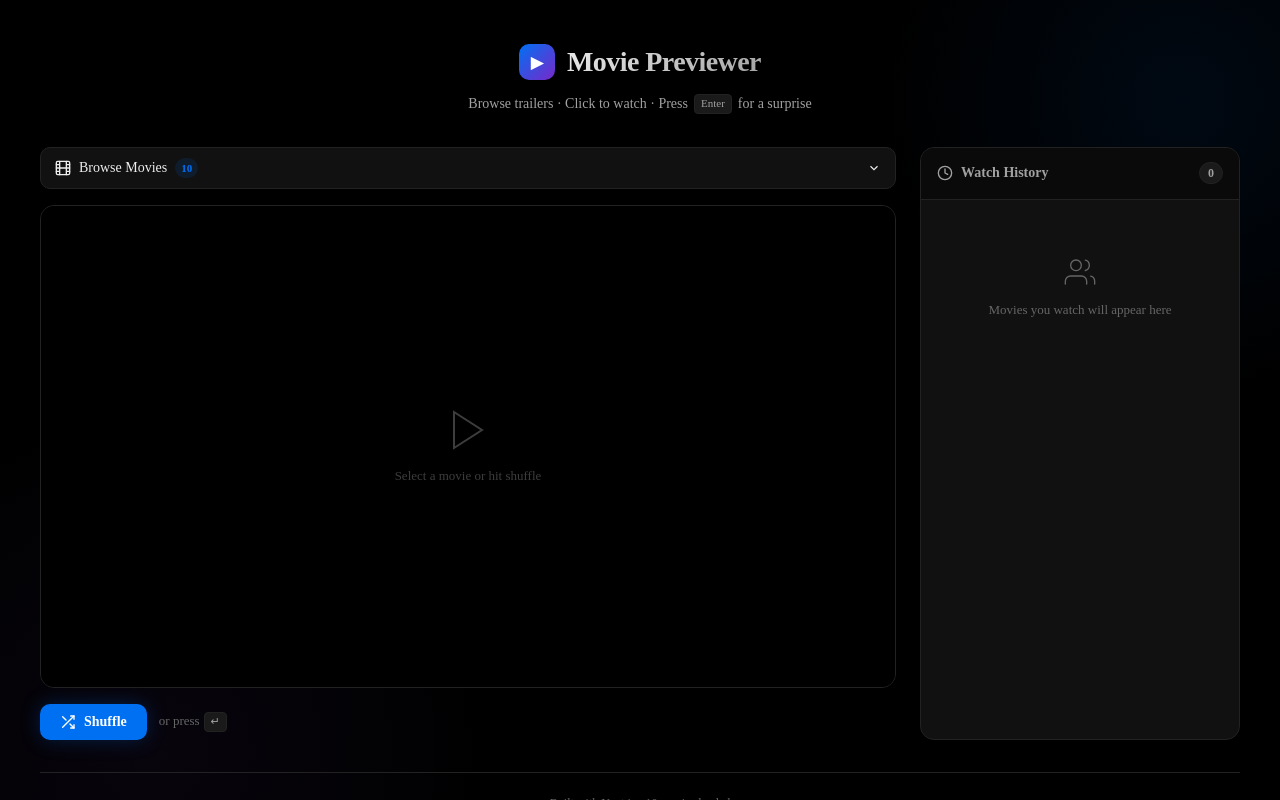
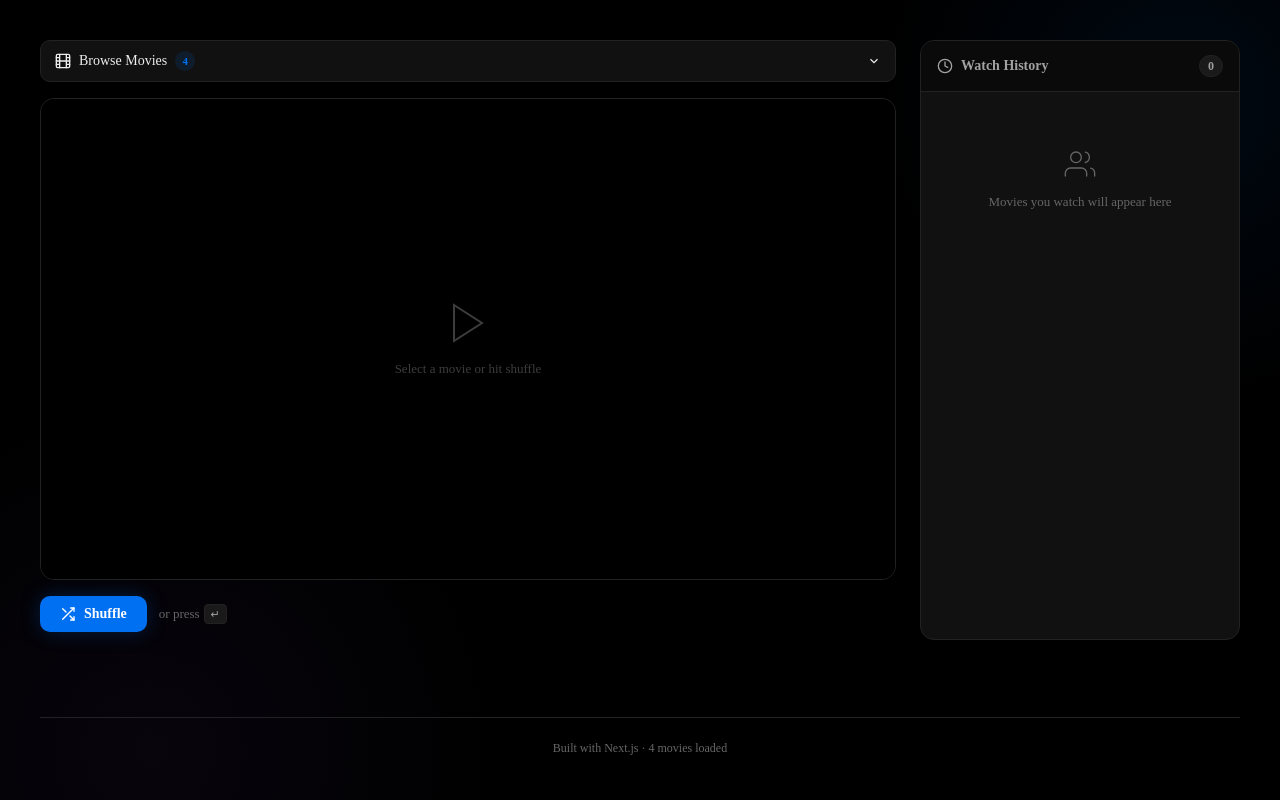
Before and after one commit to rachancheet/movie_previewing, a Next.js app: page / in a window 1280 px wide. Built offline with nearby package versions, Linux system fonts and the light colour scheme.

Commit message:
working better

```diff
--- a/src/app/page.tsx
+++ b/src/app/page.tsx
@@ -141,16 +141,7 @@ export default function Home() {
       <div style={styles.bgOrb1} />
       <div style={styles.bgOrb2} />
 
-      {/* ── Header ───────────────────────────────────────────────── */}
-      <header style={styles.header}>
-        <div style={styles.logoWrapper}>
-          <div style={styles.logoIcon}>▶</div>
-          <h1 style={styles.title}>Movie Previewer</h1>
-        </div>
-        <p style={styles.subtitle}>
-          Browse trailers · Click to watch · Press <kbd style={styles.kbd}>Enter</kbd> for a surprise
-        </p>
-      </header>
+
 
       {/* ── Content Grid ─────────────────────────────────────────── */}
       <div className="content-grid" style={styles.contentGrid}>
@@ -558,52 +549,7 @@ const styles: Record<string, React.CSSProperties> = {
     zIndex: 0,
   },
 
-  /* Header */
-  header: {
-    textAlign: "center" as const,
-    zIndex: 1,
-    animation: "fadeIn 0.6s ease-out",
-  },
 
-  logoWrapper: {
-    display: "flex",
-    alignItems: "center",
-    justifyContent: "center",
-    gap: 12,
-    marginBottom: 8,
-  },
-
-  logoIcon: {
-    width: 36,
-    height: 36,
-    borderRadius: "var(--radius-md)",
-    background: "linear-gradient(135deg, var(--accent) 0%, #7928ca 100%)",
-    display: "flex",
-    alignItems: "center",
-    justifyContent: "center",
-    fontSize: 16,
-    color: "#fff",
-    fontWeight: 700,
-  },
-
-  title: {
-    fontSize: 28,
-    fontWeight: 700,
-    letterSpacing: "-0.02em",
-    background: "linear-gradient(135deg, var(--text-primary) 0%, var(--text-secondary) 100%)",
-    WebkitBackgroundClip: "text",
-    WebkitTextFillColor: "transparent",
-  },
-
-  subtitle: {
-    fontSize: 14,
-    color: "var(--text-secondary)",
-    display: "flex",
-    alignItems: "center",
-    gap: 6,
-    justifyContent: "center",
-    flexWrap: "wrap" as const,
-  },
 
   kbd: {
     display: "inline-flex",
--- a/src/data/movies.json
+++ b/src/data/movies.json
@@ -1,24 +1,17 @@
 {
   "movies": [
     {
-      "name": "Citizen Kane",
+      "name": "Inception",
       "trailer": {
-        "videoId": "8dxh3lwdOFw",
-        "embedUrl": "https://www.youtube.com/embed/8dxh3lwdOFw"
+        "videoId": "YoHD9XEInc0",
+        "embedUrl": "https://www.youtube.com/embed/YoHD9XEInc0"
       }
     },
     {
-      "name": "The Godfather",
+      "name": "Interstellar",
       "trailer": {
-        "videoId": "UaVTIH8mujA",
-        "embedUrl": "https://www.youtube.com/embed/UaVTIH8mujA"
-      }
-    },
-    {
-      "name": "The Godfather: Part II",
-      "trailer": {
-        "videoId": "9O1Iy9od7-A",
-        "embedUrl": "https://www.youtube.com/embed/9O1Iy9od7-A"
+        "videoId": "zSWdZVtXT7E",
+        "embedUrl": "https://www.youtube.com/embed/zSWdZVtXT7E"
       }
     },
     {
@@ -29,45 +22,10 @@
       }
     },
     {
-      "name": "12 Angry Men",
+      "name": "Oppenheimer",
       "trailer": {
-        "videoId": "TEN-2uTi2c0",
-        "embedUrl": "https://www.youtube.com/embed/TEN-2uTi2c0"
-      }
-    },
-    {
-      "name": "Schindlers List",
-      "trailer": {
-        "videoId": "mxphAlJID9U",
-        "embedUrl": "https://www.youtube.com/embed/mxphAlJID9U"
-      }
-    },
-    {
-      "name": "The Lord of the Rings: The Return of the King",
-      "trailer": {
-        "videoId": "r5X-hFf6Bwo",
-        "embedUrl": "https://www.youtube.com/embed/r5X-hFf6Bwo"
-      }
-    },
-    {
-      "name": "Pulp Fiction",
-      "trailer": {
-        "videoId": "s7EdQ4FqbhY",
-        "embedUrl": "https://www.youtube.com/embed/s7EdQ4FqbhY"
-      }
-    },
-    {
-      "name": "The Good the Bad and the Ugly",
-      "trailer": {
-        "videoId": "WCN5JJY_wiA",
-        "embedUrl": "https://www.youtube.com/embed/WCN5JJY_wiA"
-      }
-    },
-    {
-      "name": "The Lord of the Rings: The Fellowship of the Ring",
-      "trailer": {
-        "videoId": "V75dMMIW2B4",
-        "embedUrl": "https://www.youtube.com/embed/V75dMMIW2B4"
+        "videoId": "bK6ldnjE3Y0",
+        "embedUrl": "https://www.youtube.com/embed/bK6ldnjE3Y0"
       }
     }
   ]
--- a/src/lib/store.ts
+++ b/src/lib/store.ts
@@ -3,6 +3,9 @@ import path from 'path';
 import yts from 'yt-search';
 
 const DATA_FILE = path.join(process.cwd(), 'src', 'data', 'movies.json');
+
+const FETCH_DELAY_MS = 1000; // pause between YouTube searches to avoid rate-limits
+const sleep = (ms: number) => new Promise((r) => setTimeout(r, ms));
 
 // Shape of what we persist
 export type TrailerInfo = { videoId: string; embedUrl: string };
@@ -82,7 +85,8 @@ export async function getRandomTrailer(): Promise<MovieEntry | null> {
 /**
  * Replace the movie list.
  * - Movies already in the store keep their existing trailer (no re-fetch).
- * - New movies get their trailer fetched now.
+ * - New movies are saved immediately with trailer: null.
+ * - Trailer fetching for new movies happens in the background (fire-and-forget).
  * - Movies removed from the new list are dropped.
  */
 export async function updateMovieList(newNames: string[]): Promise<MovieEntry[]> {
@@ -96,22 +100,62 @@ export async function updateMovieList(newNames: string[]): Promise<MovieEntry[]>
     existing.set(entry.name.toLowerCase(), entry.trailer);
   }
 
-  // Build new list, reusing trailers where possible
+  // Build new list, reusing trailers where possible; new movies get null
   const entries: MovieEntry[] = [];
+  const needFetch: string[] = [];
 
   for (const name of cleaned) {
     const key = name.toLowerCase();
     if (existing.has(key) && existing.get(key) !== null) {
-      // already have a trailer – reuse it
       entries.push({ name, trailer: existing.get(key)! });
     } else {
-      // new movie – fetch trailer
-      const trailer = await fetchTrailerForMovie(name);
-      entries.push({ name, trailer });
+      entries.push({ name, trailer: null });
+      needFetch.push(name);
     }
   }
 
+  // Save immediately so the response is instant
   const updated: StoreData = { movies: entries };
   await writeStore(updated);
+
+  // Kick off background trailer fetching (fire-and-forget)
+  if (needFetch.length > 0) {
+    fetchTrailersInBackground(needFetch);
+  }
+
   return entries;
 }
+
+/**
+ * Fetch trailers for the given movie names in the background.
+ * After each successful fetch, patch the store on disk.
+ * Errors are silently swallowed – the frontend can retry later.
+ */
+function fetchTrailersInBackground(names: string[]): void {
+  // We intentionally do NOT await this – it runs detached
+  (async () => {
+    for (let i = 0; i < names.length; i++) {
+      const name = names[i];
+
+      // Throttle: wait before each fetch (skip the first one)
+      if (i > 0) await sleep(FETCH_DELAY_MS);
+
+      try {
+        const trailer = await fetchTrailerForMovie(name);
+        if (!trailer) continue;
+
+        // Read → patch → write (safe for sequential background work)
+        const store = await readStore();
+        const entry = store.movies.find(
+          (m) => m.name.toLowerCase() === name.toLowerCase(),
+        );
+        if (entry) {
+          entry.trailer = trailer;
+          await writeStore(store);
+        }
+      } catch {
+        // skip this movie, the user can refresh later
+      }
+    }
+  })();
+}
```
